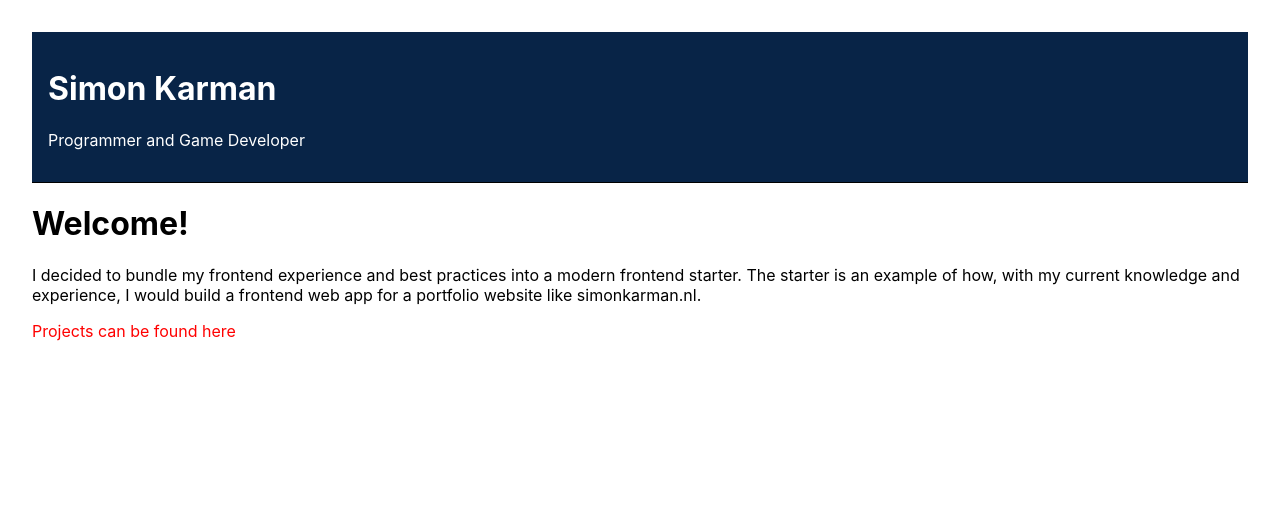
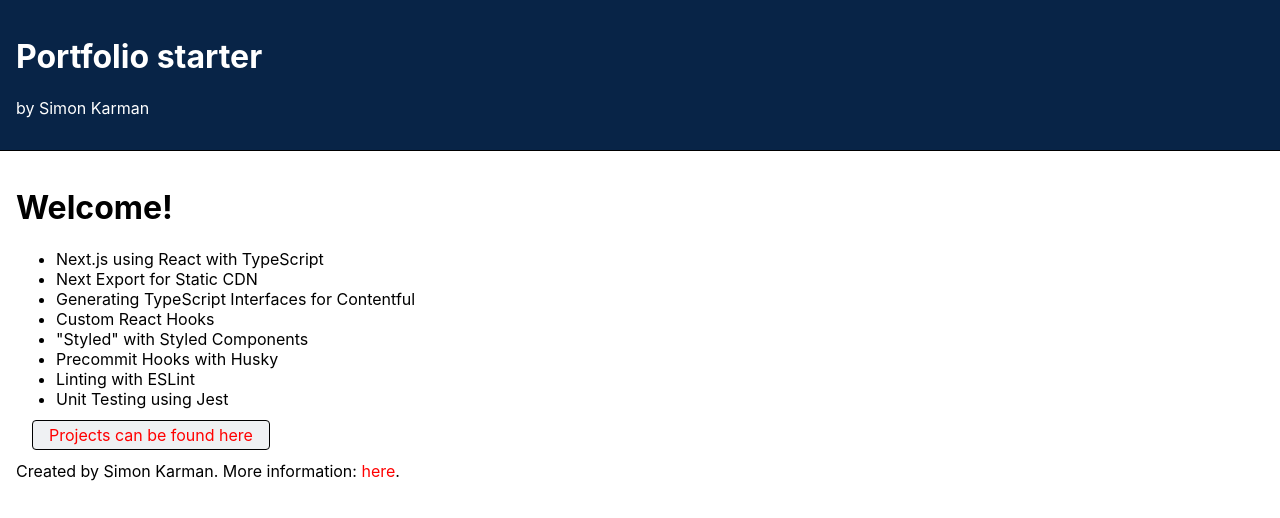
Before and after one commit to simonkarman/nextjs-frontend-app-starter, a Next.js app: page / in a window 1280 px wide. Shown: the top 518 px of the page. Built offline with nearby package versions, Linux system fonts and the light colour scheme.

Commit message:
Improved documentation and visuals

```diff
--- a/components/LinkTo.tsx
+++ b/components/LinkTo.tsx
@@ -1,6 +1,15 @@
 // from https://gist.github.com/zackdotcomputer/d7af9901e7db87364aad7fbfadb5c99b
 import Link, { LinkProps } from 'next/link';
 import { AnchorHTMLAttributes, PropsWithChildren } from 'react';
+import styled from 'styled-components';
+
+const A = styled.a`
+  margin: 1em;
+  padding: 0.25em 1em;
+  border: 1px solid black;
+  border-radius: 0.25em;
+  background-color: #08244710;
+`;
 
 type PropTypes = LinkProps & Omit<AnchorHTMLAttributes<HTMLAnchorElement>, 'href'>;
 export const LinkTo = ({
@@ -18,6 +27,6 @@ export const LinkTo = ({
     href, as, replace, scroll, shallow, prefetch, locale,
   }}
   >
-    <a {...anchorProps}>{children}</a>
+    <A {...anchorProps}>{children}</A>
   </Link>
 );
--- a/next.config.js
+++ b/next.config.js
@@ -2,5 +2,5 @@
 module.exports = {
   reactStrictMode: true,
   trailingSlash: true,
-  basePath: '/simonkarman-next',
+  basePath: '/nextjs-frontend-app-starter',
 };
--- a/pages/_app.tsx
+++ b/pages/_app.tsx
@@ -10,19 +10,25 @@ const Header = styled.div`
   color: white;
 `;
 
+const Container = styled.div`
+  padding: 1em;
+`;
+
 function MyApp({ Component, pageProps }: AppProps) {
   return (
     <>
       <head>
-        <title>Simon Karman</title>
+        <title>Next.js Portfolio</title>
       </head>
       <Link href="/">
         <Header>
-          <h1>Simon Karman</h1>
-          <p>Programmer and Game Developer</p>
+          <h1>Portfolio starter</h1>
+          <p>by Simon Karman</p>
         </Header>
       </Link>
-      <Component {...pageProps} />
+      <Container>
+        <Component {...pageProps} />
+      </Container>
     </>
   );
 }
--- a/pages/index.tsx
+++ b/pages/index.tsx
@@ -4,16 +4,27 @@ import { LinkTo } from '../components/LinkTo';
 const HomePage: NextPage = () => (
   <>
     <h1>Welcome!</h1>
-    <p>
-      I decided to bundle my frontend experience and best practices into a modern frontend starter.
-      The starter is an example of how, with my current knowledge and experience,
-      I would build a frontend web app for a portfolio website like simonkarman.nl.
-    </p>
+    <ul>
+      <li>Next.js using React with TypeScript </li>
+      <li>Next Export for Static CDN</li>
+      <li>Generating TypeScript Interfaces for Contentful</li>
+      <li>Custom React Hooks</li>
+      <li>&quot;Styled&quot; with Styled Components</li>
+      <li>Precommit Hooks with Husky</li>
+      <li>Linting with ESLint</li>
+      <li>Unit Testing using Jest</li>
+    </ul>
     <p>
       <LinkTo href="/projects">
         Projects can be found here
       </LinkTo>
     </p>
+    <p>
+      Created by Simon Karman. More information:
+      {' '}
+      <a href="https://www.simonkarman.nl/projects/nextjs-frontend-app-starter">here</a>
+      .
+    </p>
   </>
 );
 
--- a/styles/globals.css
+++ b/styles/globals.css
@@ -1,7 +1,7 @@
 html,
 body {
   padding: 0;
-  margin: 1em;
+  margin: 0 auto;
   font-family: -apple-system, BlinkMacSystemFont, Segoe UI, Roboto, Oxygen,
     Ubuntu, Cantarell, Fira Sans, Droid Sans, Helvetica Neue, sans-serif;
 }
```
Also changed, not shown: pages/projects.tsx (+15 -15 lines), pages/projects/[name].tsx (+9 -3 lines), 1 other file (tests, documents, lock files or other folders).
